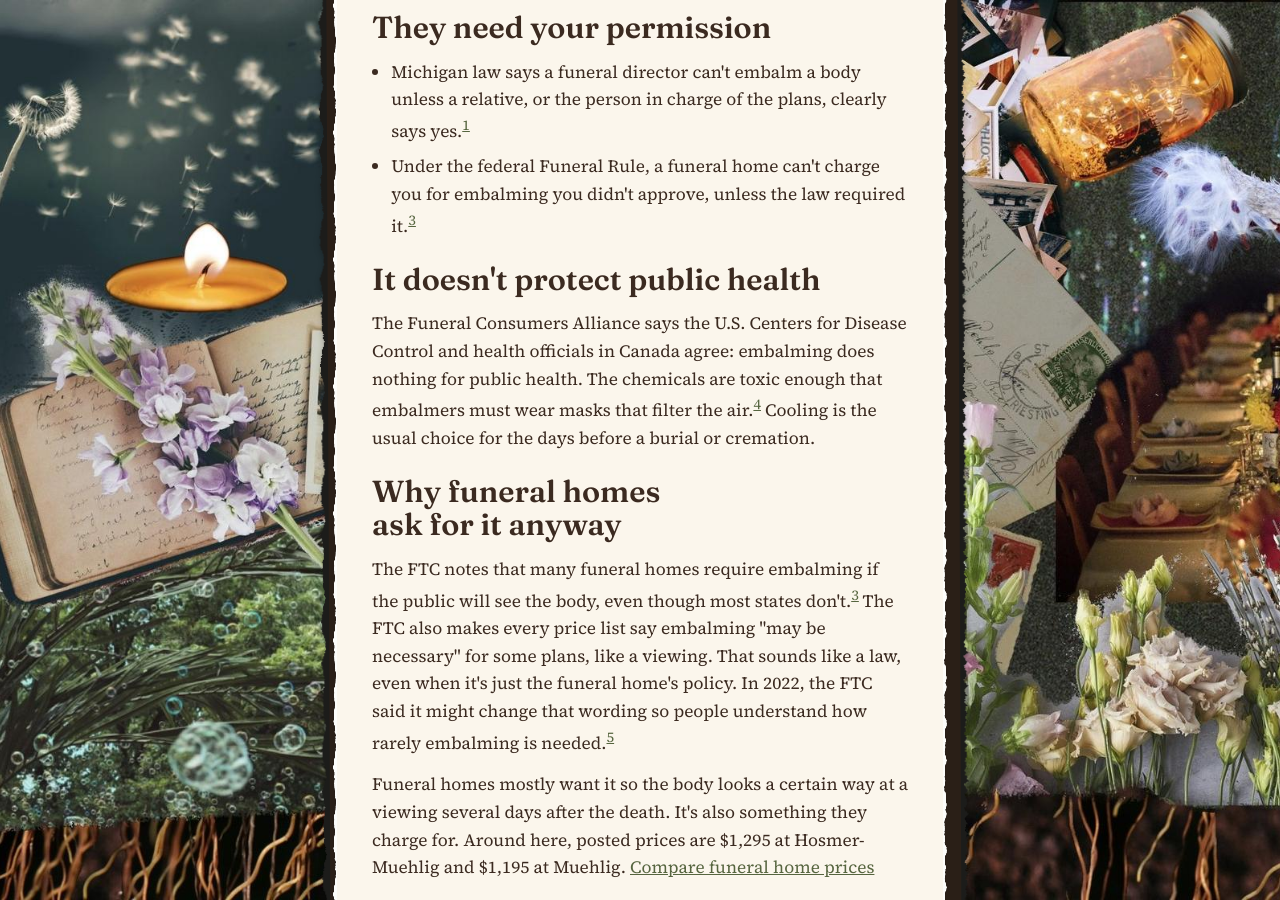
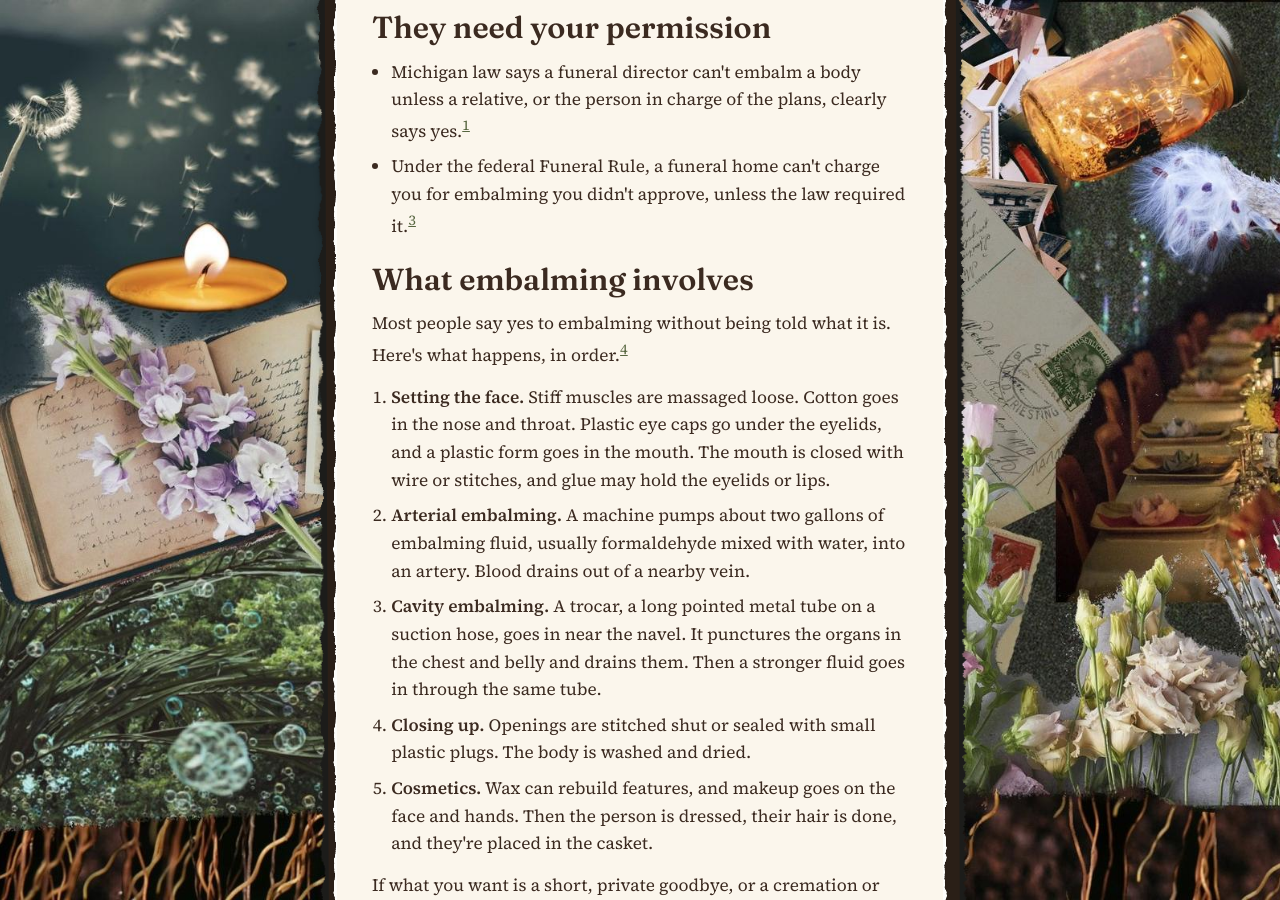
Before and after one commit to katekelley/graveandseed, a Jekyll site: the page built from resources/embalming.html, in a window 1280 px wide and 900 px high, scrolled down 1333 px. Built offline with Jekyll 4.4.1, drawn with Linux system fonts in a browser that asks for light colours; some of the changed text lies outside the part shown.

Commit message:
Add embalming items to picture guide and 'What embalming involves' section
Co-Authored-By: Claude Opus 5.5 <noreply@anthropic.com>
Claude-Session: https://claude.ai/code/session_011MgnuCerWfLmUUDEPoAm9b

```diff
--- a/resources/embalming.html
+++ b/resources/embalming.html
@@ -24,6 +24,17 @@ permalink: /resources/embalming/
     <li>Michigan law says a funeral director can't embalm a body unless a relative, or the person in charge of the plans, clearly says yes.<sup><a href="#s1">1</a></sup></li>
     <li>Under the federal Funeral Rule, a funeral home can't charge you for embalming you didn't approve, unless the law required it.<sup><a href="#s3">3</a></sup></li>
   </ul>
+
+  <h2>What embalming involves</h2>
+  <p>Most people say yes to embalming without being told what it is. Here's what happens, in order.<sup><a href="#s4">4</a></sup></p>
+  <ol>
+    <li><strong>Setting the face.</strong> Stiff muscles are massaged loose. Cotton goes in the nose and throat. Plastic eye caps go under the eyelids, and a plastic form goes in the mouth. The mouth is closed with wire or stitches, and glue may hold the eyelids or lips.</li>
+    <li><strong>Arterial embalming.</strong> A machine pumps about two gallons of embalming fluid, usually formaldehyde mixed with water, into an artery. Blood drains out of a nearby vein.</li>
+    <li><strong>Cavity embalming.</strong> A trocar, a long pointed metal tube on a suction hose, goes in near the navel. It punctures the organs in the chest and belly and drains them. Then a stronger fluid goes in through the same tube.</li>
+    <li><strong>Closing up.</strong> Openings are stitched shut or sealed with small plastic plugs. The body is washed and dried.</li>
+    <li><strong>Cosmetics.</strong> Wax can rebuild features, and makeup goes on the face and hands. Then the person is dressed, their hair is done, and they're placed in the casket.</li>
+  </ol>
+  <p>If what you want is a short, private goodbye, or a cremation or burial within a few days, none of this is needed. <a href="/resources/what-things-look-like/#behind-the-door">See what these tools look like</a></p>
 
   <h2>It doesn't protect public health</h2>
   <p>The Funeral Consumers Alliance says the U.S. Centers for Disease Control and health officials in Canada agree: embalming does nothing for public health. The chemicals are toxic enough that embalmers must wear masks that filter the air.<sup><a href="#s4">4</a></sup> Cooling is the usual choice for the days before a burial or cremation.</p>
```
Also changed, not shown: _data/dictionary.yml (+56 -2 lines), assets/dictionary/embalming-fluid.jpg (added), assets/dictionary/embalming-tools.jpg (added), assets/dictionary/restorative.jpg (added).
